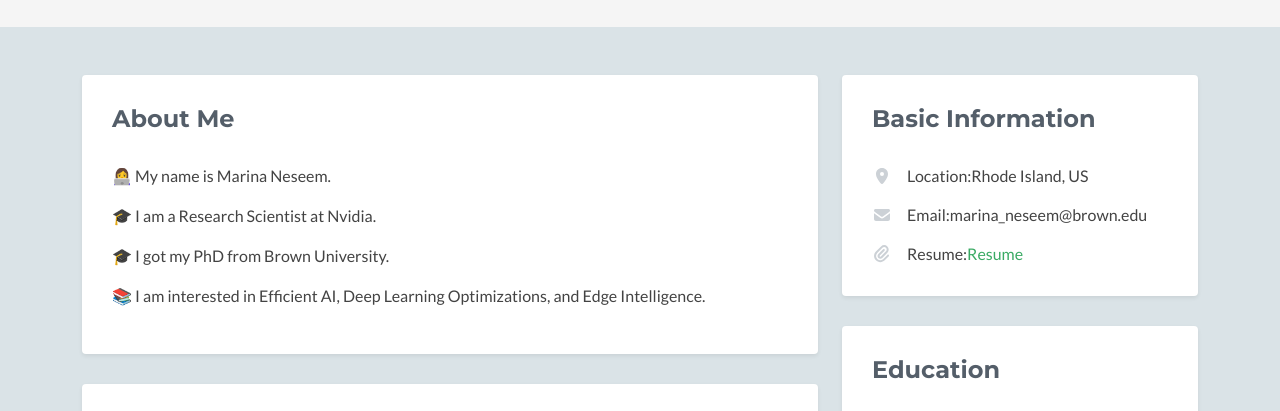
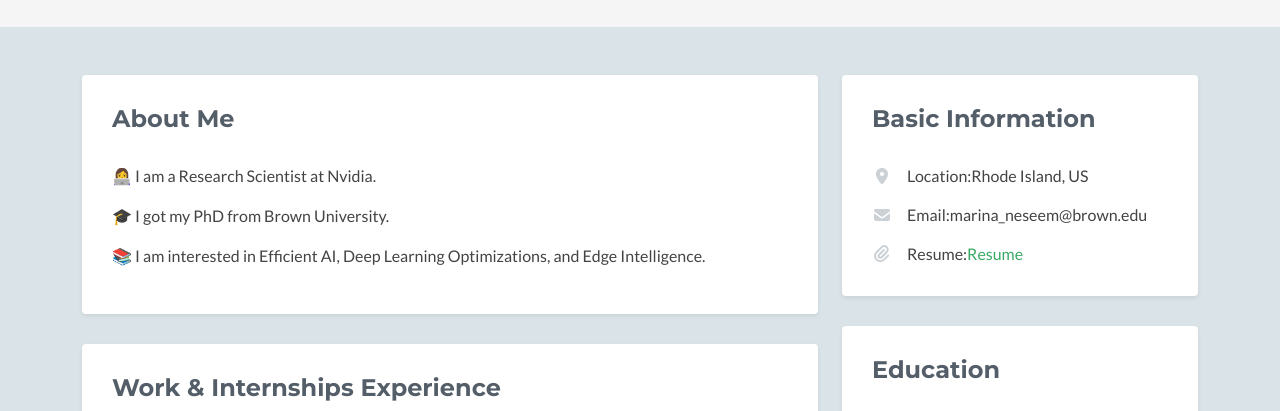
Before and after one commit to MarinaHesham/marinahesham.github.io, a plain HTML site: page index.html in a window 1280 px wide. Shown: the part 299-710 px from the top of the page. Drawn offline with nearby package versions, Linux system fonts and the light colour scheme; no server answers; a script that the page names is missing; some icons are missing.

Commit message:
Update index.html

```diff
--- a/index.html
+++ b/index.html
@@ -61,8 +61,7 @@
                     <div class="section-inner shadow-sm rounded">
                         <h2 class="heading">About Me</h2>
                         <div class="content">
-                            <p> 👩‍💻 My name is Marina Neseem. </p>
-	                    <p> &#127891; I am a Research Scientist at Nvidia.</p>
+	                    <p> 👩‍💻 I am a Research Scientist at Nvidia.</p>
                             <p> &#127891; I got my PhD from Brown University.</p>
                             <p> &#128218; I am interested in Efficient AI, Deep Learning Optimizations, and Edge Intelligence.</p>
                         </div><!--//content-->
```
